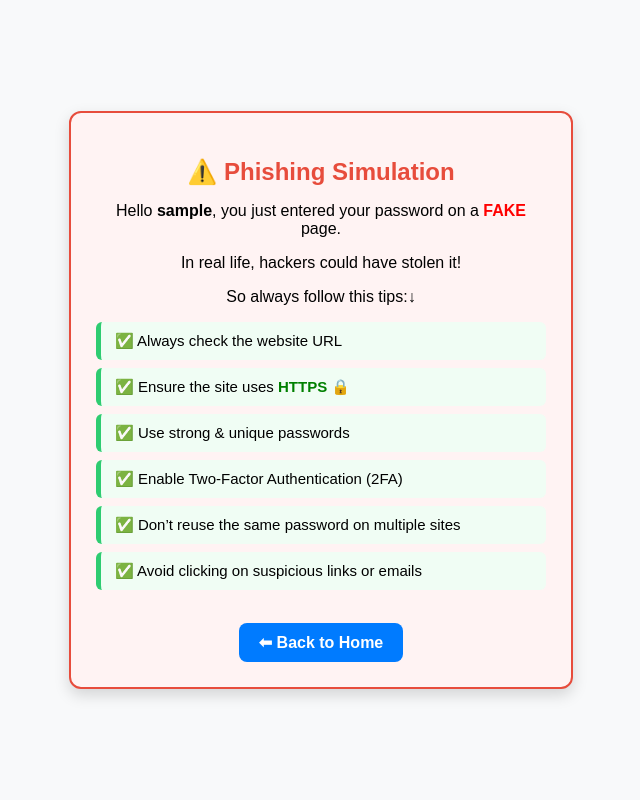
After one commit to Sayan-8910/AwareLock, a Flask app: template templates/phishing_result.html in a window 1280 px wide. The commit adds this page. Shown: the whole page, without its empty margins (319-959 px from the left). Run offline with Flask 3, Linux system fonts and the light colour scheme; the template is opened without the code that fills it: most values are stand-ins (such as "Sample title", 1, 10 or a date in 2020).

```diff
--- a/app.py
+++ b/app.py
@@ -114,6 +114,18 @@ def suggest_password():
 def home():
     return render_template('index.html')
 
+# 🔐 Fake phishing page
+@app.route("/phishing")
+def phishing():
+    return render_template("phishing.html")
+
+# 🔐 Handle fake login attempt
+@app.route("/phishing_test", methods=["POST"])
+def phishing_test():
+    username = request.form.get("username")
+    # ⚠️ We never save the password, just simulate
+    return render_template("phishing_result.html", username=username)
+
 @app.route("/how-it-works")
 def how_it_works():
     return render_template("how_it_works.html")
--- /dev/null
+++ b/static/phishing.css
@@ -0,0 +1,125 @@
+/* ---------- General Styles ---------- */
+body {
+    font-family: Arial, sans-serif;
+    background: #f8f9fa;
+    display: flex;
+    justify-content: center;
+    align-items: center;
+    height: 100vh;
+    margin: 0;
+}
+
+/* ---------- Login Page (phishing.html) ---------- */
+.login-box {
+    position: relative;
+    width: 350px;
+    padding: 30px;
+    border-radius: 12px;
+    background: rgba(248, 249, 248, 0.9); /* semi-transparent white */
+    box-shadow: 0 4px 15px rgba(0, 0, 0, 0.2);
+}
+
+/* Watermark logo behind content */
+
+
+/* Make sure form elements stay above logo */
+.login-box * {
+    position: relative;
+    z-index: 1;
+}
+
+input {
+    width: 90%;
+    padding: 10px;
+    margin: 10px 0;
+    border: 1px solid #ccc;
+    border-radius: 6px;
+    font-size: 14px;
+}
+
+button {
+    background: #007BFF;
+    color: white;
+    border: none;
+    padding: 10px;
+    width: 100%;
+    border-radius: 6px;
+    cursor: pointer;
+    font-size: 15px;
+    transition: background 0.3s ease-in-out;
+}
+
+button:hover {
+    background: #0056b3;
+}
+
+/* ---------- Result Page (phishing_result.html) ---------- */
+.warning-box {
+    background: #fff3f3;
+    border: 2px solid #e74c3c;
+    border-radius: 12px;
+    padding: 25px;
+    max-width: 450px;
+    text-align: center;
+    box-shadow: 0px 6px 15px rgba(0,0,0,0.15);
+    animation: pop-in 0.5s ease-out;
+}
+
+.warning-box h2 {
+    color: #e74c3c;
+    margin-bottom: 15px;
+}
+
+.fake-text {
+    color: red;
+    font-weight: bold;
+}
+
+.tips-list {
+    list-style: none;
+    padding: 0;
+    margin: 15px 0;
+    text-align: left;
+}
+
+.tips-list li {
+    background: #f0fdf4;
+    border-left: 5px solid #2ecc71;
+    margin: 8px 0;
+    padding: 10px 14px;
+    border-radius: 6px;
+    font-size: 15px;
+    transition: transform 0.2s, background 0.2s;
+}
+
+.tips-list li:hover {
+    transform: scale(1.02);
+    background: #d1fae5;
+}
+
+.https-text {
+    color: green;
+    font-weight: bold;
+}
+
+.home-btn {
+    display: inline-block;
+    margin-top: 18px;
+    padding: 10px 20px;
+    background: #007BFF;
+    color: white;
+    text-decoration: none;
+    border-radius: 8px;
+    transition: background 0.3s;
+    font-weight: bold;
+}
+
+.home-btn:hover {
+    background: #0056b3;
+}
+
+/* ---------- Animation ---------- */
+@keyframes pop-in {
+    from { transform: scale(0.9); opacity: 0; }
+    to { transform: scale(1); opacity: 1; }
+}
--- /dev/null
+++ b/templates/phishing_result.html
@@ -0,0 +1,26 @@
+<!DOCTYPE html>
+<html>
+<head>
+    <title>Phishing Test Result</title>
+    <link rel="stylesheet" href="{{ url_for('static', filename='phishing.css') }}">
+</head>
+<body>
+    <div class="warning-box">
+        <h2>⚠️ Phishing Simulation</h2>
+        <p>Hello <b>{{ username }}</b>, you just entered your password on a <span class="fake-text">FAKE</span> page.</p>
+        <p>In real life, hackers could have stolen it! </p>
+        <p> So always follow this tips:↓ </p>
+
+        <ul class="tips-list">
+            <li>✅ Always check the website URL</li>
+            <li>✅ Ensure the site uses <strong class="https-text">HTTPS 🔒</strong></li>
+            <li>✅ Use strong & unique passwords</li>
+            <li>✅ Enable Two-Factor Authentication (2FA)</li>
+            <li>✅ Don’t reuse the same password on multiple sites</li>
+            <li>✅ Avoid clicking on suspicious links or emails</li>
+        </ul>
+
+        <a href="/" class="home-btn">⬅ Back to Home</a>
+    </div>
+</body>
+</html>
```
Also changed, not shown: static/style.css (+70 -6 lines), templates/how_it_works.html (+43 -7 lines), templates/index.html (+27 -7 lines), templates/phishing.html (added, +20 -0 lines), static/ll.png (added).
